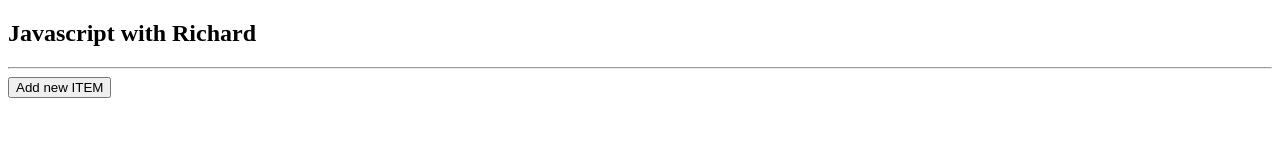
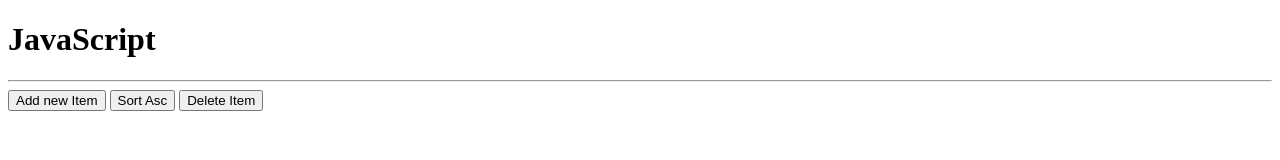
Before and after one commit to myexistance/ArrayExamples, a plain HTML site: page index.html in a window 1280 px wide. Drawn offline with Linux system fonts and the light colour scheme.

Commit message:
added more functions

```diff
--- a/index.html
+++ b/index.html
@@ -1,24 +1,33 @@
 <!DOCTYPE html>
-<html>
+<html lang="en" dir="ltr">
     <head>
-	<title>Arrays with Richard</title>
+        <meta charset="utf-8">
+        <title>JS Arrays</title>
     </head>
     <body>
-<h2> Javascript with Richard </h2>
+
+        <h1>JavaScript</h1>
         <hr>
 
-<button type=button name="button" onClick="addNewItem();">Add new ITEM</button>
+
+        <button type="button" name="button" onClick="addNewItem();">Add new Item</button>
+        <button type="button" name="button" onClick="sortAsc();">Sort Asc</button>
+        <button type="button" name="button" onClick="deleteItem();">Delete Item</button>
+
 
         <ul id="shoppingList">
 
         </ul>
-<ul id="shoppingCart">
+        <ul>
 
         </ul>
-<ul id="shoppingBag">
+        <ul>
 
         </ul>
 
-<script src="js/script.js"></script>
+
+
+
+        <script type="text/javascript" src="js/script.js"></script>
     </body>
 </html>
--- a/js/script.js
+++ b/js/script.js
@@ -1,27 +1,85 @@
 // console.log("working");
 // alert("working");
 
-// var list = [];
-// console.log(list);
-// var question = prompt("What is the item you want to include?");
-// console.log(question);
-// list.push("Pear");
-// console.log(list);
+
 var list = [];
 function addNewItem(){
 
     console.log(list);
-
-
-
-	var question = prompt("What is the item you want to include?");
+    var question = prompt("What is the item you want to include");
     console.log(question);
     list.push(question);
     console.log(list);
-	//way number 1
+
     // document.getElementById("shoppingList").innerHTML += "<li>"+question+"</li>";
-    //way with for
+
+    document.getElementById("shoppingList").innerHTML = "";
     for (var i = 0; i < list.length; i++) {
         document.getElementById("shoppingList").innerHTML += "<li>"+list[i]+"</li>";
     }
 }
+
+function sortAsc(){
+    console.log(list);
+    list.sort();
+    console.log(list);
+    document.getElementById("shoppingList").innerHTML = "";
+    for (var i = 0; i < list.length; i++) {
+        document.getElementById("shoppingList").innerHTML += "<li>"+list[i]+"</li>";
+    }
+
+    // var sortedList = [];
+    // for (var i = 0; i < list.length; i++) {
+    //     if(sortedList.length == 0){
+    //         sortedList.push(list[i]);
+    //         continue;
+    //     }
+    //
+    //     for (var j = 0; j < sortedList.length; j++) {
+    //         var listFirstChar = list[i][0];
+    //         var newListFirstChar = sortedList[j][0];
+    //         if(listFirstChar == newListFirstChar){
+    //             //check the next character
+    //         } else if(listFirstChar > newListFirstChar){
+    //             sortedList.push(list[i]);
+    //             break;
+    //         } else {
+    //             sortedList.unshift(list[i]);
+    //             break;
+    //         }
+    //
+    //     }
+    // }
+    // console.log("new List");
+    // console.log(sortedList);
+    // list = sortedList;
+    // document.getElementById("shoppingList").innerHTML = "";
+    // for (var i = 0; i < list.length; i++) {
+    //     document.getElementById("shoppingList").innerHTML += "<li>"+list[i]+"</li>";
+    // }
+}
+
+
+function deleteItem(){
+    var itemToDelete = prompt("What item would you like to delete");
+    if( (itemToDelete == null) || (itemToDelete.length == 0)  ){
+        console.log("You need to add a value");
+        deleteItem();
+    } else {
+        console.log(itemToDelete);
+        for (var i = 0; i < list.length; i++) {
+            if(itemToDelete == list[i]){
+                console.log("delete "+itemToDelete);
+                list.splice(i, 1);
+                break;
+            } else {
+                console.log("there is no item with that name in the list");
+            }
+        }
+        console.log(list);
+        document.getElementById("shoppingList").innerHTML = "";
+        for (var i = 0; i < list.length; i++) {
+            document.getElementById("shoppingList").innerHTML += "<li>"+list[i]+"</li>";
+        }
+    }
+}
```
Also changed, not shown: 1 other file. Lines whose indentation alone changed are shown as unchanged.
